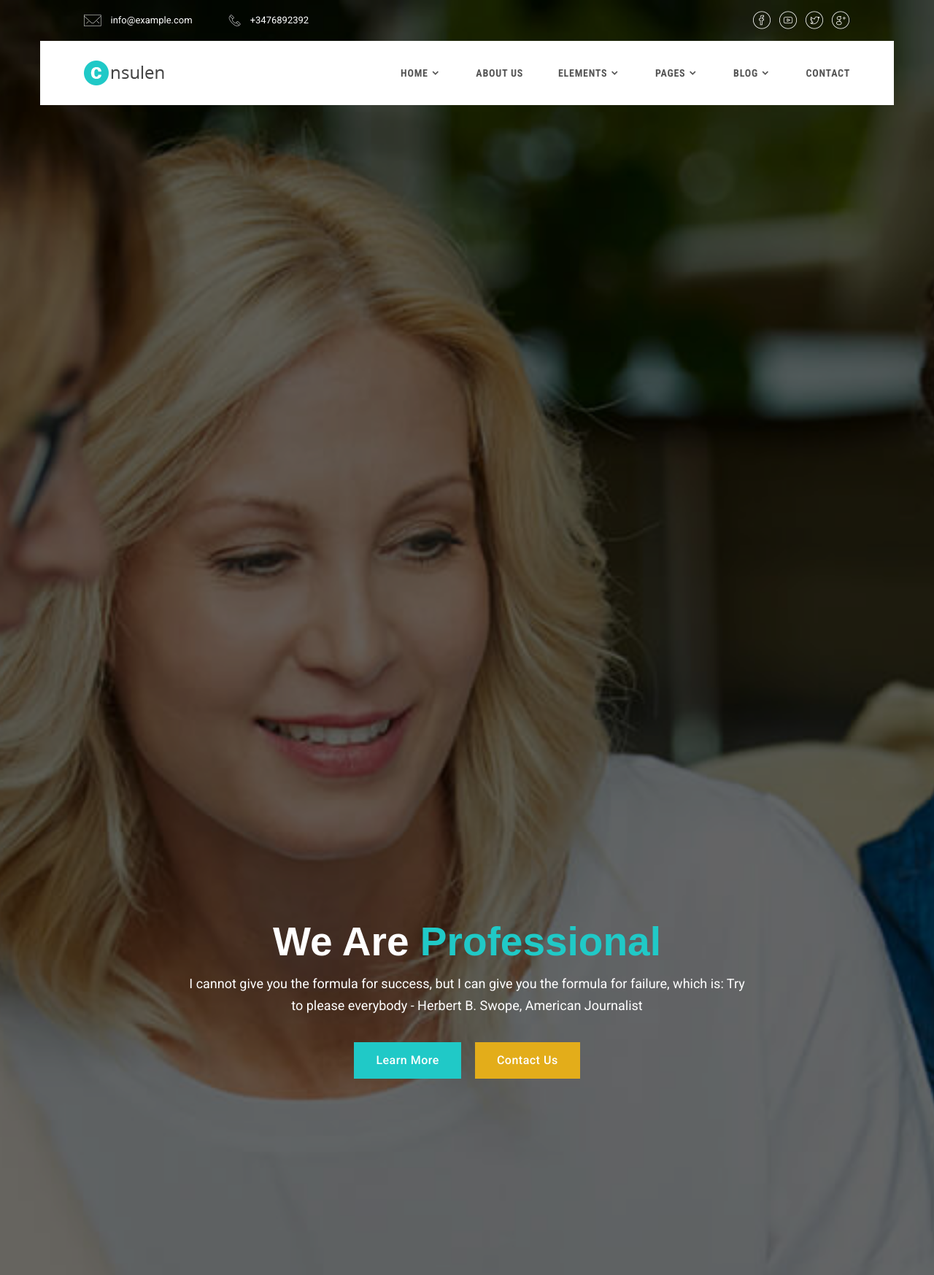
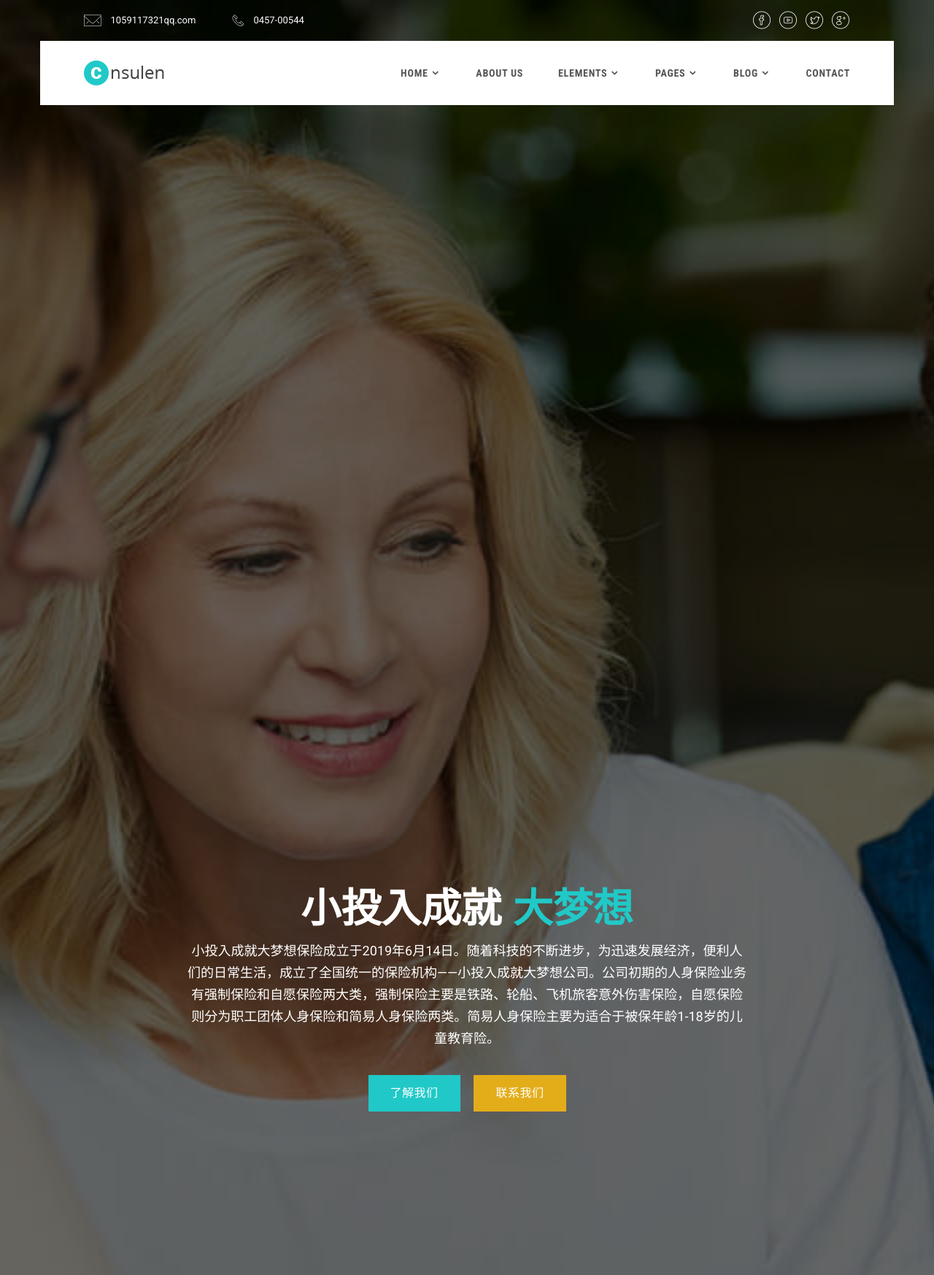
Before and after one commit to small-input-achieve-big-dream/-, a Django app: page / in a window 1280 px wide. Shown: the top 1747 px of the page at 73% size. Run offline with Django 3.2, Linux system fonts and the light colour scheme; some libraries are stand-ins or nearby versions; some web fonts are replaced.

Commit message:
修改了admin后台和主页

```diff
--- a/insurance/__init__.py
+++ b/insurance/__init__.py
@@ -0,0 +1,3 @@
+# import pymysql
+#
+# pymysql.install_as_MySQLdb()
--- a/templates/index.html
+++ b/templates/index.html
@@ -3,7 +3,7 @@
 <head>
 	<meta charset="utf-8">
 	<meta http-equiv="x-ua-compatible" content="ie=edge">
-	<title>Consulen - Consulting Bootstrap 4 Template</title>
+	<title>小投入成就大梦想</title>
 	<meta name="description" content="">
 	<meta name="viewport" content="width=device-width, initial-scale=1">
 
@@ -50,10 +50,10 @@
                             <div class="header-iconline text-left">
                                 <ul>
                                     <li>
-                                        <a href="#"><i class="bi bi-envelop"></i>info@example.com</a>
+                                        <a href="#"><i class="bi bi-envelop"></i>1059117321qq.com</a>
                                     </li>
                                     <li>
-                                        <a href="#"><i class="bi bi-phone"></i>+3476892392</a>
+                                        <a href="#"><i class="bi bi-phone"></i>0457-00544</a>
                                     </li>
                                 </ul>
                             </div>
@@ -260,13 +260,13 @@
                     <div class="row">
                         <div class="col-xl-8 offset-xl-2 col-lg-10 offset-lg-1">
                             <div class="single-banner-content text-center">
-                                <h1 class="font-extra-large">We Are <span class="theme-color"> Professional</span></h1>
-                                <p>I cannot give you the formula for success, but I can give you the formula for failure, which is: Try to please everybody - Herbert B. Swope, American Journalist</p>
+                                <h1 class="font-extra-large">小投入成就 <span class="theme-color">大梦想</span></h1>
+                                <p>小投入成就大梦想保险成立于2019年6月14日。随着科技的不断进步，为迅速发展经济，便利人们的日常生活，成立了全国统一的保险机构——小投入成就大梦想公司。公司初期的人身保险业务有强制保险和自愿保险两大类，强制保险主要是铁路、轮船、飞机旅客意外伤害保险，自愿保险则分为职工团体人身保险和简易人身保险两类。简易人身保险主要为适合于被保年龄1-18岁的儿童教育险。</p>
                                 <a href="about-us.html" class="cr-btn cr-btn-lg mr--15">
-                                    <span>Learn More</span>
+                                    <span>了解我们</span>
                                 </a>
 								<a href="contact-us.html" class="cr-btn cr-btn-lg">
-                                    <span>Contact Us</span>
+                                    <span>联系我们</span>
                                 </a>
                             </div>
                         </div>
```
Also changed, not shown: insurance/settings.py (+4 -3 lines), message/admin.py (+7 -1 lines), message/models.py (+8 -0 lines), message/migrations/0001_initial.py.
